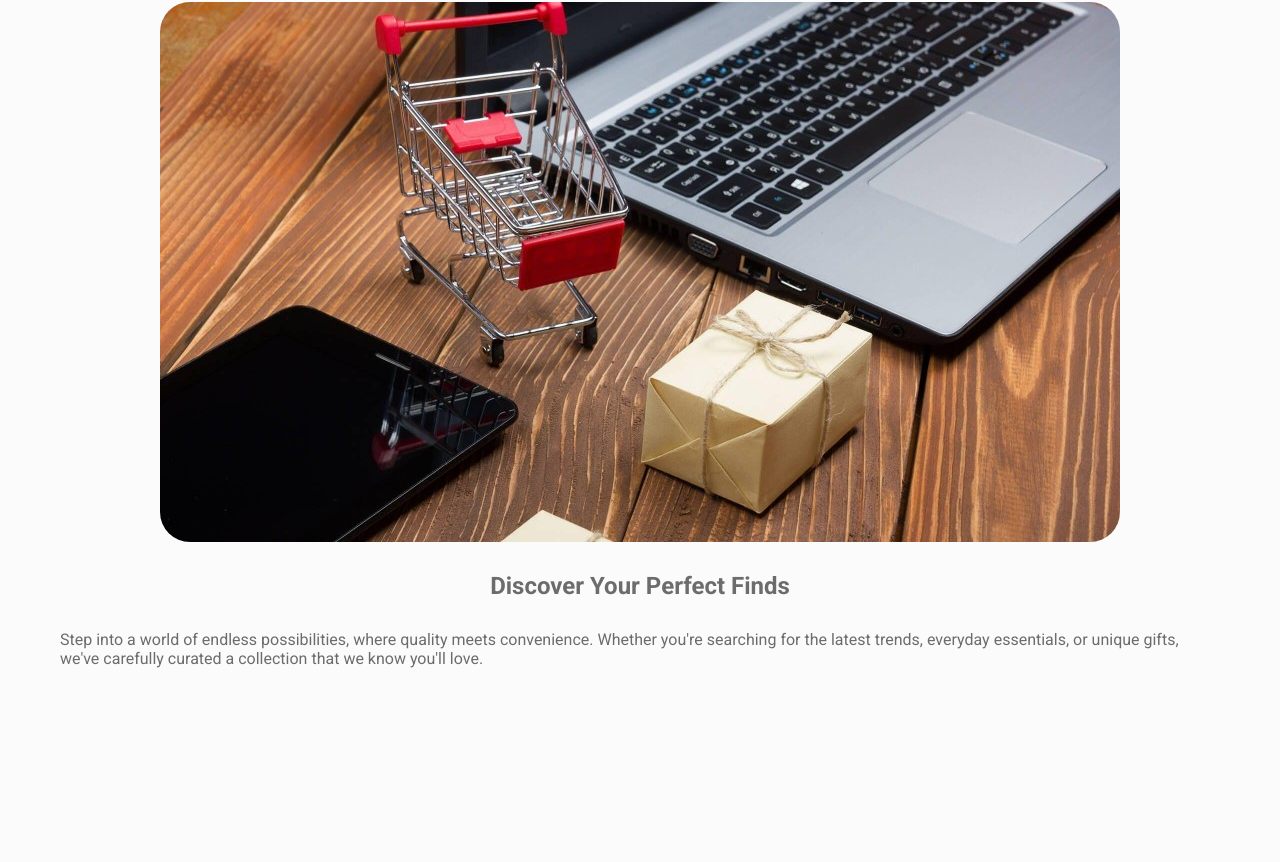
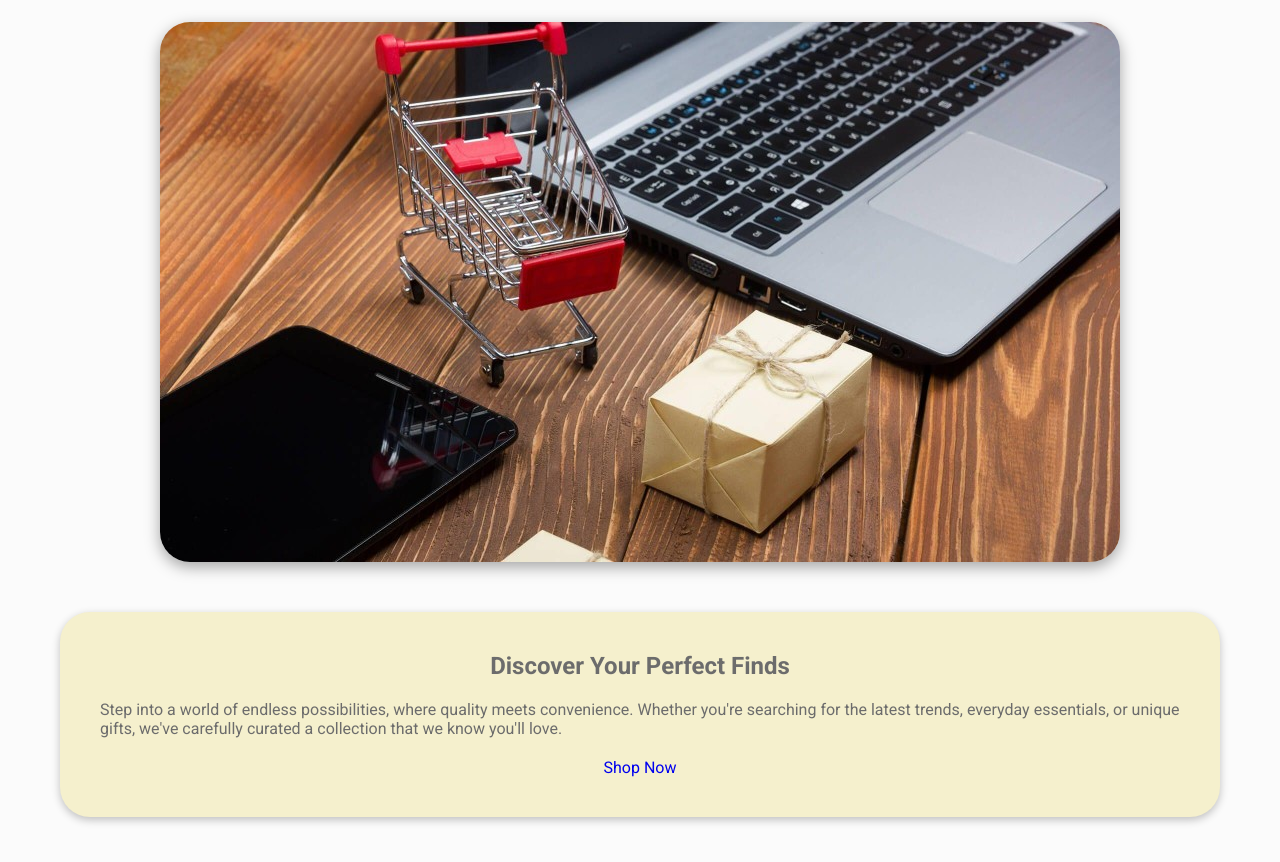
Before and after one commit to d-hardine/shopping-cart-project, a React (Vite) app: page / in a window 1280 px wide. Shown: the part 190-1052 px from the top of the page. Before the commit the page ends 918 px from the top, so only its background shows below. Built offline with nearby package versions, Linux system fonts and the light colour scheme.

Commit message:
created functional fetch from fake store api

```diff
--- a/src/components/Home/Home.css
+++ b/src/components/Home/Home.css
@@ -3,10 +3,22 @@
     flex-direction: column;
     align-items: center;
     padding: 60px;
-    gap: 30px;
+    gap: 50px;
     color: rgb(108, 108, 108);
 }
 
 .welcome-image {
     border-radius: 30px;
+    box-shadow: rgba(0, 0, 0, 0.35) 0px 5px 15px;
 }
+
+.bottom-welcome-container {
+    display: flex;
+    flex-direction: column;
+    align-items: center;
+    background-color: #F5F0CD;
+    padding: 40px;
+    border-radius: 30px;
+    box-shadow: rgba(0, 0, 0, 0.24) 0px 3px 8px;
+    gap: 20px;
+}
--- a/src/components/Home/Home.jsx
+++ b/src/components/Home/Home.jsx
@@ -1,3 +1,4 @@
+import { Link } from 'react-router-dom'
 import homepageImage from '../../assets/homepage-image-resized.jpg'
 import './Home.css'
 
@@ -6,8 +7,11 @@ export default function Home() {
         <div className='home'>
             <h1 className='welcome-header'>Welcome to our online store! We're so glad you're here.</h1>
             <img className='welcome-image' src={homepageImage} alt="homepage image"/>
-            <h2>Discover Your Perfect Finds</h2>
-            <p>Step into a world of endless possibilities, where quality meets convenience. Whether you're searching for the latest trends, everyday essentials, or unique gifts, we've carefully curated a collection that we know you'll love.</p>
+            <div className="bottom-welcome-container">
+                <h2>Discover Your Perfect Finds</h2>
+                <p>Step into a world of endless possibilities, where quality meets convenience. Whether you're searching for the latest trends, everyday essentials, or unique gifts, we've carefully curated a collection that we know you'll love.</p>
+                <Link to="/store">Shop Now</Link>
+            </div>
         </div>
     )
 }
--- a/src/components/Store.jsx
+++ /dev/null
@@ -1,5 +0,0 @@
-export default function Store() {
-    return (
-        <div>This is the Store Page.</div>
-    )
-}
--- /dev/null
+++ b/src/components/Store/Store.css
@@ -0,0 +1,4 @@
+.items-container {
+    display: grid;
+    grid-template-columns: repeat(50px);
+}
--- /dev/null
+++ b/src/components/Store/Store.jsx
@@ -0,0 +1,30 @@
+import { useState, useEffect } from "react"
+import './Store.css'
+
+export default function Store() {
+    const[items, setItems] = useState(null)
+
+    useEffect(() => {
+    fetch('https://api.escuelajs.co/api/v1/products')
+        .then((response) => response.json())
+        .then((response) => setItems(response))
+        .catch((error) => console.error(error));
+    }, [])
+
+    return (
+    <>
+        <div>This is the Store Page.</div>
+        <button onClick={() => console.log(items[0].title)}>console log</button>
+        <div className="items-container">
+            {items && (
+                items.map((item) => (
+                    <div key={item.id} className="item-card">
+                        <div>item title: {item.title}</div>
+                        <div>item price: {item.price}</div>
+                    </div>
+                ))
+            )}
+        </div>
+    </>
+    )
+}
--- a/src/main.jsx
+++ b/src/main.jsx
@@ -5,7 +5,7 @@ import './index.css'
 import App from './App.jsx'
 import Home from './components/Home/Home.jsx'
 import ErrorPage from './components/Error-Page/Error-Page.jsx'
-import Store from './components/Store.jsx'
+import Store from './components/Store/Store.jsx'
 import About from './components/About.jsx'
 
 const router = createBrowserRouter([
```
